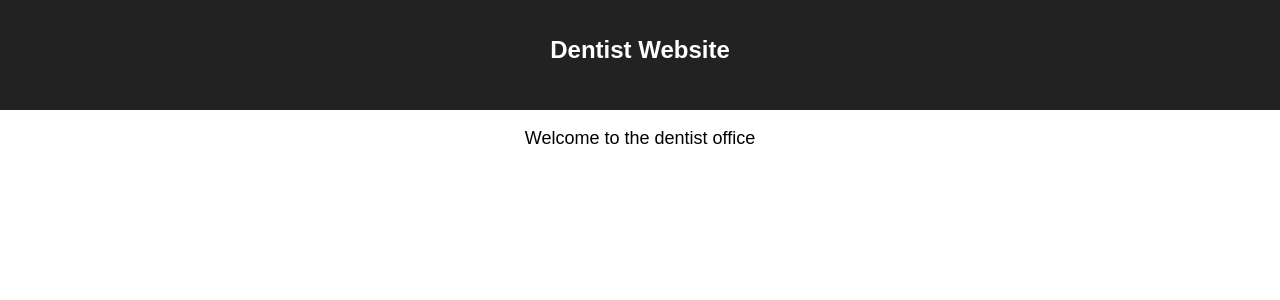
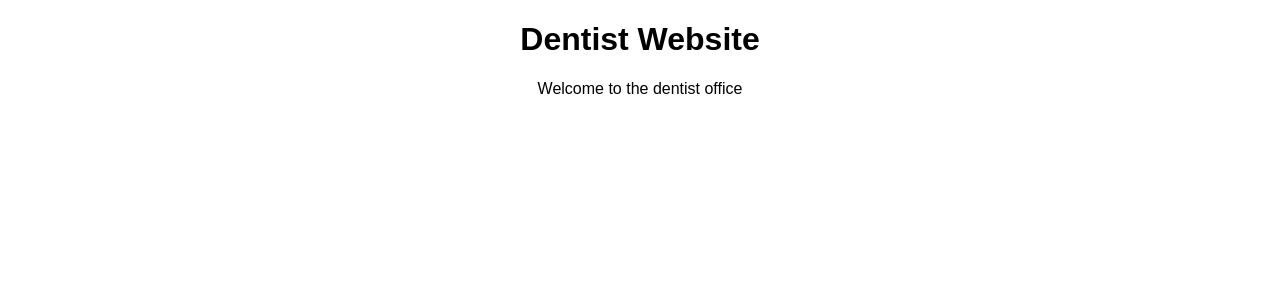
Before and after one commit to leneehe/react-intro, a React (Create React App) app in the folder dentist-website/: page / in a window 1280 px wide. Shown: the top 300 px of the page. Built offline with nearby package versions, Linux system fonts and the light colour scheme.

Commit message:
Import Home component to app.js

```diff
--- a/dentist-website/src/App.js
+++ b/dentist-website/src/App.js
@@ -1,16 +1,12 @@
 import React, { Component } from 'react';
 import './App.css';
+import Home from './Home'
 
 class App extends Component {
   render() {
     return (
       <div className="App">
-        <header className="App-header">
-          <h1 className="App-title">Dentist Website</h1>
-        </header>
-        <p className="App-intro">
-          Welcome to the dentist office
-        </p>
+        <Home></Home>
       </div>
     );
   }
--- /dev/null
+++ b/dentist-website/src/Home.js
@@ -0,0 +1,18 @@
+import React, { Component } from 'react';
+
+class Home extends Component {
+  render() {
+    return (
+      <div>
+        <header>
+          <h1>Dentist Website</h1>
+        </header>
+        <p>
+          Welcome to the dentist office
+        </p>
+      </div>
+    );
+  }
+}
+
+export default Home;
```
